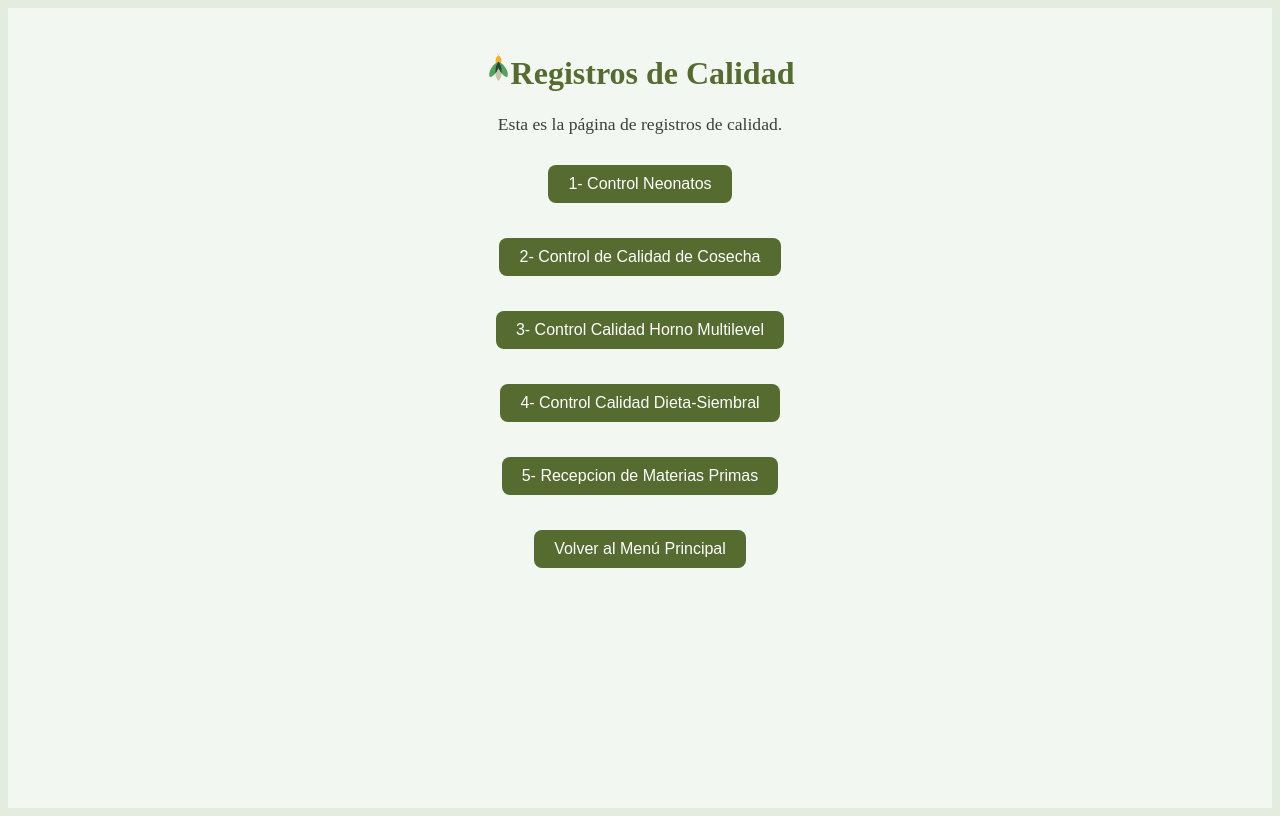
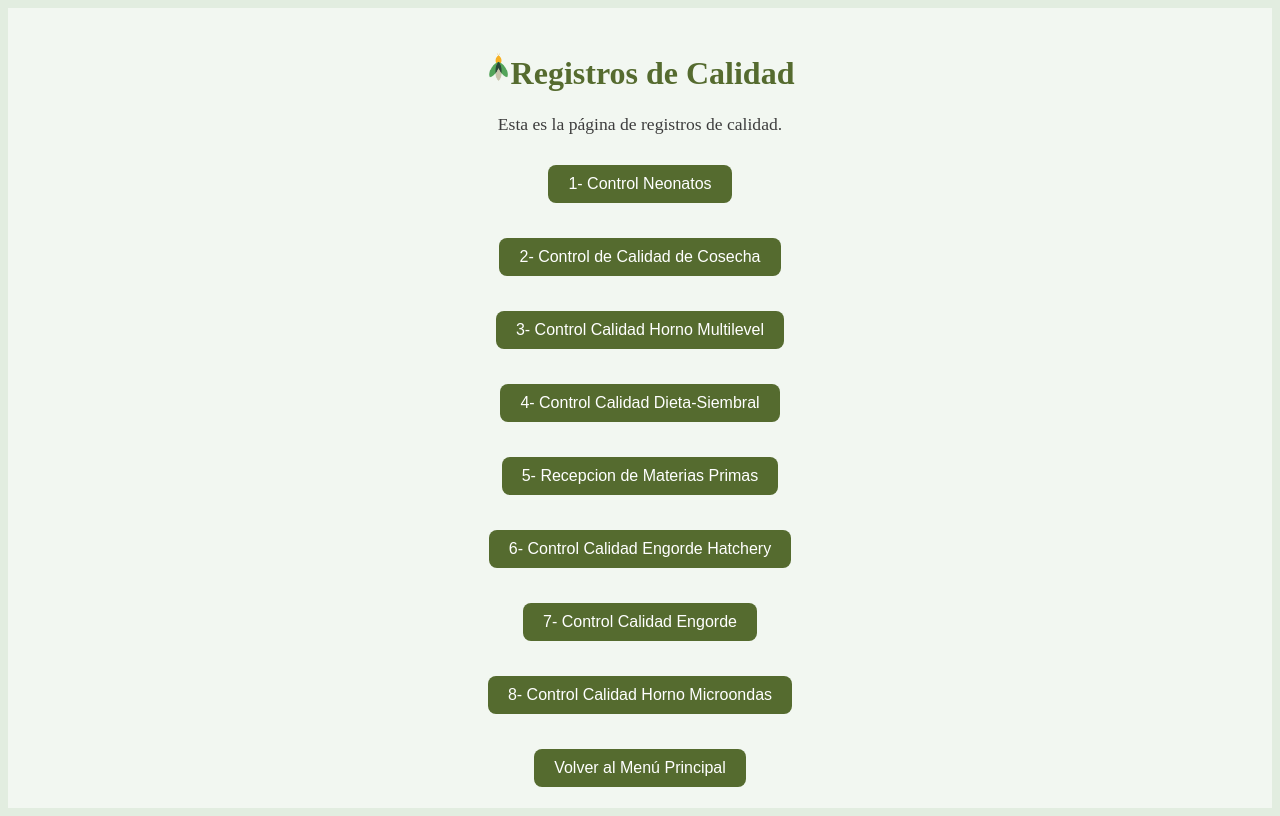
Before and after one commit to Victoria180702/sistema-de-registro, a React (Vite) app in the folder sistema-registro/: page /ProNuvo/Calidad in a window 1280 px wide. Built offline with nearby package versions, Linux system fonts and the light colour scheme.

Commit message:
listo<prueba

```diff
--- a/sistema-registro/src/Components/Calidad/Calidad.jsx
+++ b/sistema-registro/src/Components/Calidad/Calidad.jsx
@@ -52,6 +52,24 @@ function Calidad() {
             >
               5- Recepcion de Materias Primas
             </button>
+            <button
+              onClick={() => navigate("/Calidad/ControlCalidadEngordeHatchery")}
+              className="back-button"
+            >
+              6- Control Calidad Engorde Hatchery
+            </button>
+            <button
+              onClick={() => navigate("/Calidad/ControlCalidadEngorde")}
+              className="back-button"
+            >
+              7- Control Calidad Engorde
+            </button>
+            <button
+              onClick={() => navigate("/Calidad/ControlCalidadHornoMicroondas")}
+              className="back-button"
+            >
+              8- Control Calidad Horno Microondas
+            </button>
 
             <button onClick={() => navigate(-1)} className="back-button">
               Volver al Menú Principal
--- a/sistema-registro/src/components/Calidad/Registros/ControlCalidadEngorde.jsx
+++ b/sistema-registro/src/components/Calidad/Registros/ControlCalidadEngorde.jsx
@@ -61,7 +61,7 @@ function ControlCalidadEngorde() {
 
   const tiposDieta = ["Producción", "Reproducción"];
   const tiposControl = ["Prueba", "Control"];
-  const colores = ["Amarillo", "Marrón", "Negro", "Blanco", "Otro"];
+  const colores = ["1", "2", "3", "4", "5", "5", "6", "7", "8"];
   const diasControl = Array.from({length: 8}, (_, i) => (i + 3).toString()); // 3-10
 
   const convertirFecha = (fecha) =>
--- a/sistema-registro/src/components/Calidad/Registros/ControlCalidadEngordeHatchery.jsx
+++ b/sistema-registro/src/components/Calidad/Registros/ControlCalidadEngordeHatchery.jsx
@@ -61,7 +61,7 @@ function ControlCalidadEngordeHatchery() {
 
   const tiposDieta = ["Producción", "Reproducción"];
   const tiposControl = ["Prueba", "Control"];
-  const colores = ["Amarillo", "Marrón", "Negro", "Blanco", "Otro"];
+  const colores = ["1", "2", "3", "4", "5", "5", "6", "7", "8"];
   const diasControl = Array.from({length: 12}, (_, i) => (i + 3).toString());
 
   const convertirFecha = (fecha) =>
--- a/sistema-registro/src/components/Mantenimiento/Registros/ReporteInspeccion.jsx
+++ b/sistema-registro/src/components/Mantenimiento/Registros/ReporteInspeccion.jsx
@@ -182,7 +182,7 @@ function ReporteInspeccion() {
       const horaActual = formatTime(now);
 
       const { error } = await supabase
-        .from("Reporte_Inspeccion_Montacargas_Combustion_Interna")
+        .from("Reporte_Inspeccion_Montacargas_Combustion_Interna(diario)")
         .insert([{
           ...reporte,
           fecha_registro: fechaActual,
```
Lines whose indentation alone changed are shown as unchanged.
